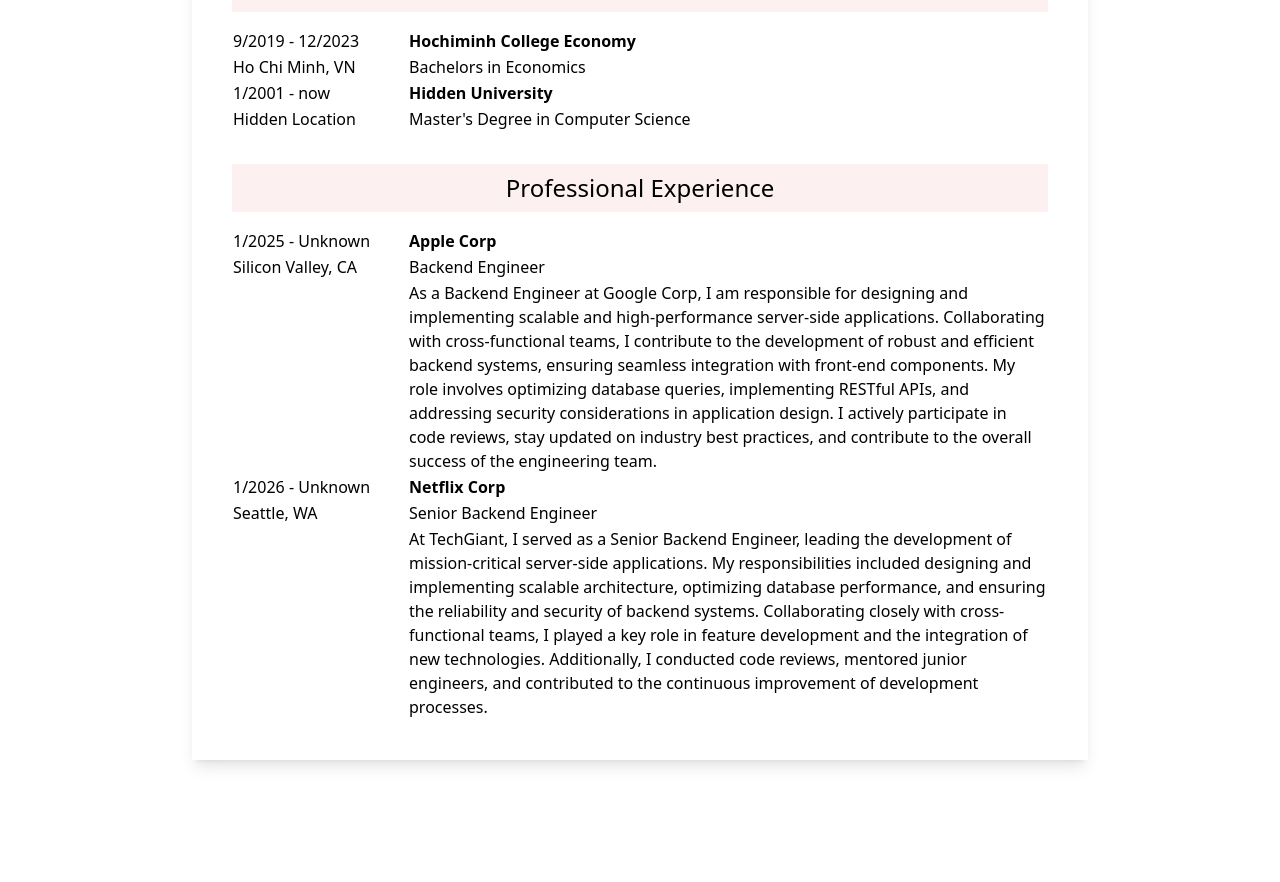
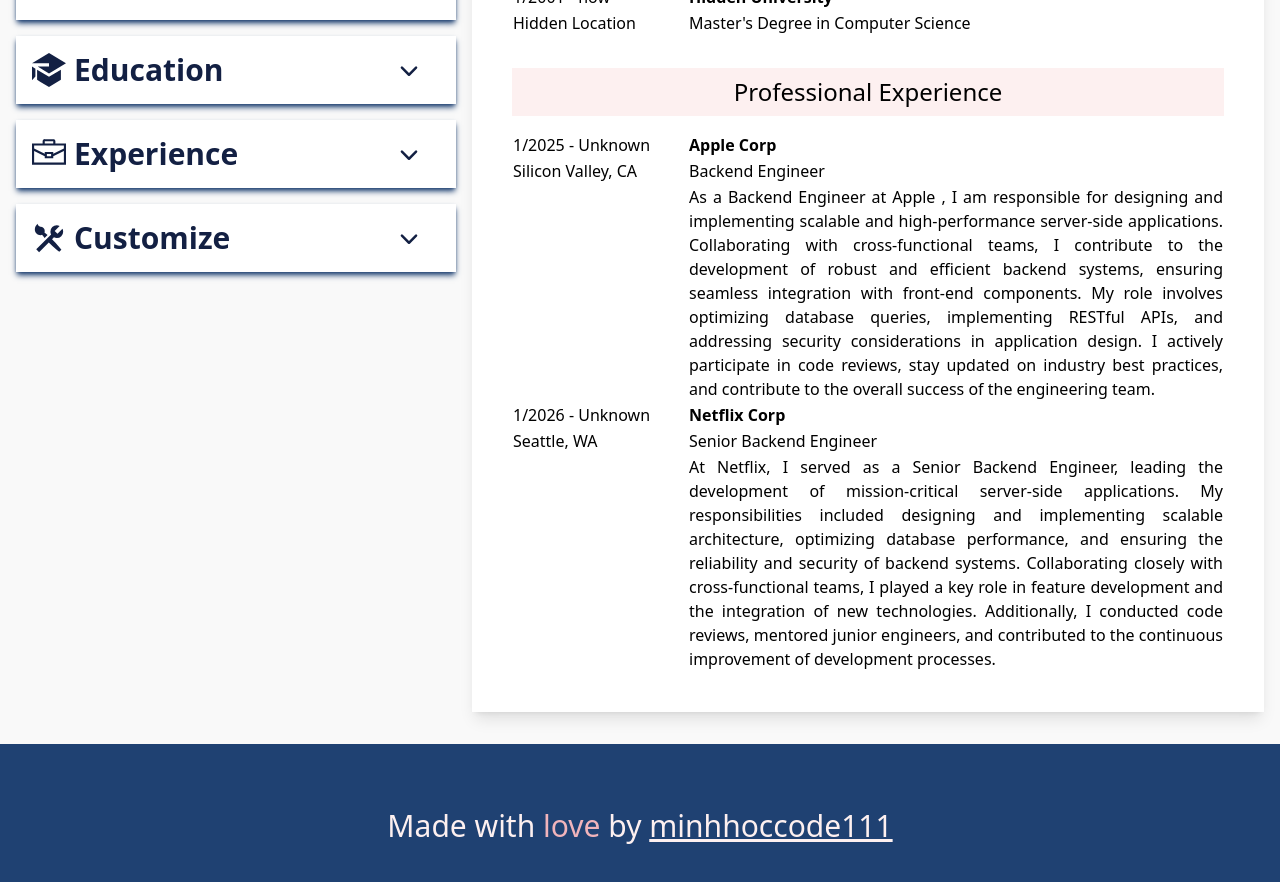
Before and after one commit to minhhoccode111/cv-application-top, a React (Vite) app: page / in a window 1280 px wide. Shown: the part 580-1462 px from the top of the page. Before the commit the page ends 1372 px from the top, so only its background shows below. Built offline with nearby package versions, Linux system fonts and the light colour scheme.

Commit message:
Finish project functionalities and styles

```diff
--- a/index.html
+++ b/index.html
@@ -10,7 +10,7 @@
     <title>CV Application</title>
   </head>
   <body>
-    <div id="root" class="p-4 container mx-auto"></div>
+    <div id="root" class=""></div>
 
     <script type="module" src="/src/main.jsx"></script>
   </body>
--- a/src/App.css
+++ b/src/App.css
@@ -1,3 +1,40 @@
 html {
-  /* background-color: black; */
+  background-color: rgb(249, 249, 249);
 }
+
+span.loading {
+  height: 30px;
+  width: 30px;
+  background: #fff;
+  border-radius: 50%;
+  border: 2px solid #132043;
+  border-top-color: #fff;
+  border-bottom-color: #fff;
+  animation: spinner3 800ms ease infinite;
+}
+
+@keyframes spinner3 {
+  to {
+    transform: rotate(360deg);
+  }
+}
+
+button.shadow-custom {
+  color: #132043;
+  background-color: #ffffff;
+  border: 1px solid #132043;
+  border-radius: 4px;
+  padding: 8px 15px;
+  cursor: pointer;
+  /* height: 32px; */
+  font-size: 14px;
+  transition: all 0.2s ease-in-out;
+}
+.shadow-custom:hover,
+.shadow-custom:focus {
+  box-shadow:
+    1px 1px #1f4172,
+    2px 2px #1f4172,
+    3px 3px #1f4172;
+  transform: translateX(-3px);
+}
--- a/src/App.jsx
+++ b/src/App.jsx
@@ -38,26 +38,8 @@
   }
 };
 const Display = ({ name, email, phone, address, educationItems, experienceItems }) => {
-  return (
-    <section className="my-4 mx-auto max-w-4xl shadow-lg">
-      {/* header in display section is based on personal's info */}
-      <header className={'px-4 bg-darker text-light' + ' ' + (name === '' ? 'py-11' : 'py-6')}>
-        <h1 className="text-center text-4xl">{name}</h1>
-        <h2 className="py-2 flex items-center justify-center gap-2 text-xl">
-          {email !== '' ? <Icon.Email color={'#FDF0F0'} height={'24px'} width={'24px'} /> : null}
-          {email}
-        </h2>
-        <h2 className="py-2 flex items-center justify-center gap-2 text-xl">
-          {phone !== '' ? <Icon.Phone color={'#FDF0F0'} height={'24px'} width={'24px'} /> : null}
-          {phone}
-        </h2>
-        <h2 className="py-2 flex items-center justify-center gap-2 text-xl">
-          {address !== '' ? <Icon.Location color={'#FDF0F0'} height={'24px'} width={'24px'} /> : null}
-          {address}
-        </h2>
-      </header>
-      {/* display education section */}
-      <article className={'pt-8 px-8 pb-2'}>
+  const JSXEducation = educationItems.length !== 0 && educationItems.some((item) => !item.isHidden) && (
+    <>
       <header className="bg-light m-2">
         <h2 className="text-center text-2xl p-2">Education</h2>
       </header>
@@ -84,9 +66,10 @@
           );
         })}
       </div>
-      </article>
-      {/* display experience section */}
-      <article className={'pt-2 pb-8 px-8'}>
+    </>
+  );
+  const JSXExperience = experienceItems.length !== 0 && experienceItems.some((item) => !item.isHidden) && (
+    <>
       <header className="bg-light m-2">
         <h2 className="text-center text-2xl p-2">Professional Experience</h2>
       </header>
@@ -110,21 +93,44 @@
                 </tr>
                 <tr>
                   <td>{null}</td>
-                    <td>{item.description}</td>
+                  <td className="text-justify">{item.description}</td>
                 </tr>
               </tbody>
             </table>
           );
         })}
       </div>
-      </article>
+    </>
+  );
+  return (
+    <section className="my-4 mx-auto max-w-4xl shadow-lg min-h-screen bg-white min-w-full">
+      {/* header in display section is based on personal's info */}
+      <header className={'px-4 bg-darker text-light' + ' ' + (name === '' ? 'py-11' : 'py-6')}>
+        <h1 className="text-center text-4xl">{name}</h1>
+        <h2 className="py-2 flex items-center justify-center gap-2 text-xl">
+          {email !== '' ? <Icon.Email color={'#FDF0F0'} height={'24px'} width={'24px'} /> : null}
+          {email}
+        </h2>
+        <h2 className="py-2 flex items-center justify-center gap-2 text-xl">
+          {phone !== '' ? <Icon.Phone color={'#FDF0F0'} height={'24px'} width={'24px'} /> : null}
+          {phone}
+        </h2>
+        <h2 className="py-2 flex items-center justify-center gap-2 text-xl">
+          {address !== '' ? <Icon.Location color={'#FDF0F0'} height={'24px'} width={'24px'} /> : null}
+          {address}
+        </h2>
+      </header>
+      {/* display education section */}
+      <article className={'pt-8 px-8 pb-2'}>{JSXEducation}</article>
+      {/* display experience section */}
+      <article className={'pt-2 pb-8 px-8'}>{JSXExperience}</article>
     </section>
   );
 };
 const Personal = ({ name, email, phone, address, inputOnChangeCb, currentOpenSection, toggleOpenThisSection }) => {
   const isThisSectionOpened = currentOpenSection === 'personal';
   return (
-    <section className="shadow-md shadow-dark max-w-md mx-auto my-4 text-darker relative">
+    <section className="shadow-md shadow-dark max-w-md mx-auto my-4 text-darker relative bg-white">
       <header tabIndex={0} className="p-4 cursor-pointer" onClick={toggleOpenThisSection} onKeyDown={(e) => e.key === 'Enter' && e.target.click()}>
         <h1 className="flex items-center gap-2 text-3xl font-bold bg-white">
           <Icon.Personal height={'34px'} width={'34px'} /> Personal
@@ -176,17 +182,10 @@
         <Input placeholder={'Enter End Date'} label={'End Date'} value={valueOfInputsInForm.endDate} infoType={'endDate'} inputOnChangeCb={updateValueOfInputsInForm} />
         <Input placeholder={'Enter Location'} label={'Location'} value={valueOfInputsInForm.location} infoType={'location'} inputOnChangeCb={updateValueOfInputsInForm} />
         <div className="flex justify-evenly px-2 py-4">
-          <button
-            className={'text-darker bg-white hover:bg-darker hover:text-white hover:shadow-red hover:shadow-md transition-colors rounded-lg hover:scale-105 py-2 px-4 border border-darker'}
-            onClick={updateIsDisplayForm}
-            type="button"
-          >
+          <button className="shadow-custom" onClick={updateIsDisplayForm} type="button">
             Cancel
           </button>
-          <button
-            className={'text-darker bg-white hover:bg-darker hover:text-white hover:shadow-green hover:shadow-md transition-colors rounded-lg hover:scale-105 py-2 px-4 border border-darker'}
-            type="submit"
-          >
+          <button className="shadow-custom" type="submit">
             Save
           </button>
         </div>
@@ -201,7 +200,7 @@
               <p>{item.school.length > 41 ? item.school.slice(0, 41) + '...' : item.school}</p>
               <div className="flex items-center gap-2">
                 <ToggleButton iconType={'eye'} isOpen={item.isHidden} buttonOnClickCb={() => toggleHiddenEducationItem(item.id)} />
-                <button onClick={() => deleteEducationItem(item.id)}>
+                <button className="hover:scale-125 transition-transform" onClick={() => deleteEducationItem(item.id)}>
                   <Icon.Delete color={'#a00'} width={'30px'} height={'30px'} />
                 </button>
               </div>
@@ -209,7 +208,7 @@
           ))}
         </ul>
         <div className="flex justify-center p-2">
-          <button onClick={updateIsDisplayForm} className="">
+          <button className="hover:scale-125 transition-transform" onClick={updateIsDisplayForm}>
             <Icon.Add width={'30px'} height={'30px'} />
           </button>
         </div>
@@ -217,7 +216,7 @@
     );
   }
   return (
-    <section className="shadow-md shadow-dark max-w-md mx-auto my-4 text-darker relative">
+    <section className="shadow-md shadow-dark max-w-md mx-auto my-4 text-darker relative bg-white">
       <header className="p-4 cursor-pointer" tabIndex={0} onClick={toggleOpenThisSection} onKeyDown={(e) => e.key === 'Enter' && e.target.click()}>
         <h1 className="flex items-center gap-2 text-3xl font-bold bg-white">
           <Icon.Education height={'34px'} width={'34px'} /> Education
@@ -265,17 +264,10 @@
         <Input placeholder={'Enter Location'} label={'Location'} value={valueOfInputsInForm.location} infoType={'location'} inputOnChangeCb={updateValueOfInputsInForm} />
         <Input placeholder={'Enter Job Description'} label={'Description'} value={valueOfInputsInForm.description} infoType={'description'} inputOnChangeCb={updateValueOfInputsInForm} />
         <div className="flex justify-evenly px-2 py-4">
-          <button
-            className={'text-darker bg-white hover:bg-darker hover:text-white hover:shadow-red hover:shadow-md transition-colors rounded-lg hover:scale-105 py-2 px-4 border border-darker'}
-            onClick={updateIsDisplayForm}
-            type="button"
-          >
+          <button className="shadow-custom" onClick={updateIsDisplayForm} type="button">
             Cancel
           </button>
-          <button
-            className={'text-darker bg-white hover:bg-darker hover:text-white hover:shadow-green hover:shadow-md transition-colors rounded-lg hover:scale-105 py-2 px-4 border border-darker'}
-            type="submit"
-          >
+          <button className="shadow-custom" type="submit">
             Save
           </button>
         </div>
@@ -290,7 +282,7 @@
               <p>{item.companyName.length > 41 ? item.companyName.slice(0, 41) + '...' : item.companyName}</p>
               <div className="flex items-center gap-2">
                 <ToggleButton iconType={'eye'} isOpen={item.isHidden} buttonOnClickCb={() => toggleHiddenExperienceItem(item.id)} />
-                <button onClick={() => deleteExperienceItem(item.id)}>
+                <button className="hover:scale-125 transition-transform" onClick={() => deleteExperienceItem(item.id)}>
                   <Icon.Delete color={'#a00'} width={'30px'} height={'30px'} />
                 </button>
               </div>
@@ -298,7 +290,7 @@
           ))}
         </ul>
         <div className="flex justify-center p-2">
-          <button onClick={updateIsDisplayForm} className="">
+          <button className="hover:scale-125 transition-transform" onClick={updateIsDisplayForm}>
             <Icon.Add width={'30px'} height={'30px'} />
           </button>
         </div>
@@ -306,7 +298,7 @@
     );
   }
   return (
-    <section className="shadow-md shadow-dark max-w-md mx-auto my-4 text-darker relative">
+    <section className="shadow-md shadow-dark max-w-md mx-auto my-4 text-darker relative bg-white">
       <header className="p-4 cursor-pointer" tabIndex={0} onClick={toggleOpenThisSection} onKeyDown={(e) => e.key === 'Enter' && e.target.click()}>
         <h1 className="flex items-center gap-2 text-3xl font-bold bg-white">
           <Icon.Experience height={'34px'} width={'34px'} /> Experience
@@ -319,27 +311,46 @@
     </section>
   );
 };
+const Customize = ({ currentOpenSection, toggleOpenThisSection, loadExample, clearResume }) => {
+  const isThisSectionOpened = currentOpenSection === 'customize';
+  return (
+    <section className="shadow-md shadow-dark max-w-md mx-auto my-4 text-darker relative bg-white">
+      <header tabIndex={0} className="p-4 cursor-pointer" onClick={toggleOpenThisSection} onKeyDown={(e) => e.key === 'Enter' && e.target.click()}>
+        <h1 className="flex items-center gap-2 text-3xl font-bold bg-white">
+          <Icon.Customize height={'34px'} width={'34px'} /> Customize
+        </h1>
+        <div className={'absolute right-0 top-0 p-4 mx-4'}>
+          <ToggleButton isOpen={isThisSectionOpened} buttonOnClickCb={toggleOpenThisSection} />
+        </div>
+      </header>
+      <div className={'p-4' + (isThisSectionOpened ? ' block' : ' hidden')}>
+        <div className="flex items-center justify-evenly">
+          <button className="flex items-center justify-center shadow-custom gap-2" onClick={clearResume}>
+            <Icon.Delete color={'#a00'} width={'30px'} height={'30px'} /> Clear Resume
+          </button>
+          <button className="flex items-center justify-center shadow-custom gap-2" onClick={loadExample}>
+            <span className="loading"></span>
+            Load Example
+          </button>
+        </div>
+        <div className="flex items-center justify-center mt-2">
+          <button className="flex items-center justify-center shadow-custom gap-2">
+            <Icon.Download color={'#a00'} width={'30px'} height={'30px'} /> Download Resume
+          </button>
+        </div>
+      </div>
+    </section>
+  );
+};
 export const App = () => {
-  // state to store and change which section is opened
-  const [currentOpenSection, setCurrentOpenSection] = useState('null');
-  const updateCurrentOpenSection = (newCurrentOpen) => (newCurrentOpen === currentOpenSection ? setCurrentOpenSection(null) : setCurrentOpenSection(newCurrentOpen));
-
-  // state to store and change personal section's values
-  const [personalInfo, setPersonalInfo] = useState({
+  // default content
+  const defaultPersonalInfo = {
     name: 'Dang Hoang Minh',
     email: 'minhhoccode111@gmail.com',
     phone: '+84 123123123',
     address: 'District 10, Ho Chi Minh city, Viet Nam',
-  });
-  const updatePersonalInfoOnInputChange = (type, value) => setPersonalInfo({ ...personalInfo, [type]: value });
-
-  // state to store and change education section's values
-  // interact with value of inputs in form in education
-  const [valueOfInputsInFormInEducation, setValueOfInputsInFormInEducation] = useState({ school: '', degree: '', startDate: '', endDate: '', location: '' });
-  const resetValueOfInputsInFormInEducation = () => setValueOfInputsInFormInEducation({ school: '', degree: '', startDate: '', endDate: '', location: '' });
-  const updateValueOfInputsInFormInEducation = (type, value) => setValueOfInputsInFormInEducation({ ...valueOfInputsInFormInEducation, [type]: value });
-  // add item to education items list on form submit and delete when click button on displayed item
-  const [educationItems, setEducationItems] = useState([
+  };
+  const defaultEducationItems = [
     {
       school: 'Hochiminh College Economy',
       degree: 'Bachelors in Economics',
@@ -367,7 +378,58 @@
       isHidden: true,
       id: uuid(),
     },
-  ]);
+  ];
+  const defaultExperienceItems = [
+    {
+      companyName: 'Apple Corp',
+      positionTitle: 'Backend Engineer',
+      startDate: '1/2025',
+      endDate: 'Unknown',
+      location: 'Silicon Valley, CA',
+      description:
+        'As a Backend Engineer at Apple , I am responsible for designing and implementing scalable and high-performance server-side applications. Collaborating with cross-functional teams, I contribute to the development of robust and efficient backend systems, ensuring seamless integration with front-end components. My role involves optimizing database queries, implementing RESTful APIs, and addressing security considerations in application design. I actively participate in code reviews, stay updated on industry best practices, and contribute to the overall success of the engineering team.',
+      isHidden: false,
+      id: uuid(),
+    },
+    {
+      companyName: 'Netflix Corp',
+      positionTitle: 'Senior Backend Engineer',
+      startDate: '1/2026',
+      endDate: 'Unknown',
+      location: 'Seattle, WA',
+      description:
+        'At Netflix, I served as a Senior Backend Engineer, leading the development of mission-critical server-side applications. My responsibilities included designing and implementing scalable architecture, optimizing database performance, and ensuring the reliability and security of backend systems. Collaborating closely with cross-functional teams, I played a key role in feature development and the integration of new technologies. Additionally, I conducted code reviews, mentored junior engineers, and contributed to the continuous improvement of development processes.',
+      isHidden: false,
+      id: uuid(),
+    },
+    {
+      companyName: 'Google Corp',
+      positionTitle: 'Backend Software Engineer',
+      startDate: '1/2027',
+      endDate: 'Unknown',
+      location: 'San Francisco, CA',
+      description:
+        'As a Backend Software Engineer at Google , I contribute to the development of scalable and efficient server-side applications. Working in an agile environment, I collaborate with a dynamic team to design and implement robust backend solutions. My role involves optimizing database queries, building RESTful APIs, and ensuring the seamless integration of frontend and backend components. I actively participate in code refactoring, performance tuning, and troubleshooting to deliver high-quality software. Additionally, I stay updated on industry trends and incorporate best practices into the development lifecycle.',
+      isHidden: true,
+      id: uuid(),
+    },
+  ];
+
+  // state to store and change which section is opened
+  const [currentOpenSection, setCurrentOpenSection] = useState('personal');
+  const updateCurrentOpenSection = (newCurrentOpen) => (newCurrentOpen === currentOpenSection ? setCurrentOpenSection(null) : setCurrentOpenSection(newCurrentOpen));
+
+  // state to store and change personal section's values
+  const [personalInfo, setPersonalInfo] = useState(defaultPersonalInfo);
+  const updatePersonalInfoOnInputChange = (type, value) => setPersonalInfo({ ...personalInfo, [type]: value });
+
+  // state to store and change education section's values
+  // interact with value of inputs in form in education
+  const [valueOfInputsInFormInEducation, setValueOfInputsInFormInEducation] = useState({ school: '', degree: '', startDate: '', endDate: '', location: '' });
+  const resetValueOfInputsInFormInEducation = () => setValueOfInputsInFormInEducation({ school: '', degree: '', startDate: '', endDate: '', location: '' });
+  const updateValueOfInputsInFormInEducation = (type, value) => setValueOfInputsInFormInEducation({ ...valueOfInputsInFormInEducation, [type]: value });
+  // add item to education items list on form submit and delete when click button on displayed item
+  const [educationItems, setEducationItems] = useState(defaultEducationItems);
   const formOnSubmitCbInEducation = (e) => {
     e.preventDefault();
     setEducationItems([...educationItems, { ...valueOfInputsInFormInEducation, id: uuid(), isHidden: false }]);
@@ -390,41 +452,7 @@
   const resetValueOfInputsInFormInExperience = () => setValueOfInputsInFormInExperience({ companyName: '', positionTitle: '', startDate: '', endDate: '', location: '', description: '' });
   const updateValueOfInputsInFormInExperience = (type, value) => setValueOfInputsInFormInExperience({ ...valueOfInputsInFormInExperience, [type]: value });
   // add item to education items list on form submit and delete when click button on displayed item
-  const [experienceItems, setExperienceItems] = useState([
-    {
-      companyName: 'Apple Corp',
-      positionTitle: 'Backend Engineer',
-      startDate: '1/2025',
-      endDate: 'Unknown',
-      location: 'Silicon Valley, CA',
-      description:
-        'As a Backend Engineer at Google Corp, I am responsible for designing and implementing scalable and high-performance server-side applications. Collaborating with cross-functional teams, I contribute to the development of robust and efficient backend systems, ensuring seamless integration with front-end components. My role involves optimizing database queries, implementing RESTful APIs, and addressing security considerations in application design. I actively participate in code reviews, stay updated on industry best practices, and contribute to the overall success of the engineering team.',
-      isHidden: false,
-      id: uuid(),
-    },
-    {
-      companyName: 'Netflix Corp',
-      positionTitle: 'Senior Backend Engineer',
-      startDate: '1/2026',
-      endDate: 'Unknown',
-      location: 'Seattle, WA',
-      description:
-        'At TechGiant, I served as a Senior Backend Engineer, leading the development of mission-critical server-side applications. My responsibilities included designing and implementing scalable architecture, optimizing database performance, and ensuring the reliability and security of backend systems. Collaborating closely with cross-functional teams, I played a key role in feature development and the integration of new technologies. Additionally, I conducted code reviews, mentored junior engineers, and contributed to the continuous improvement of development processes.',
-      isHidden: false,
-      id: uuid(),
-    },
-    {
-      companyName: 'Google Corp',
-      positionTitle: 'Backend Software Engineer',
-      startDate: '1/2027',
-      endDate: 'Unknown',
-      location: 'San Francisco, CA',
-      description:
-        'As a Backend Software Engineer at InnoTech Solutions, I contribute to the development of scalable and efficient server-side applications. Working in an agile environment, I collaborate with a dynamic team to design and implement robust backend solutions. My role involves optimizing database queries, building RESTful APIs, and ensuring the seamless integration of frontend and backend components. I actively participate in code refactoring, performance tuning, and troubleshooting to deliver high-quality software. Additionally, I stay updated on industry trends and incorporate best practices into the development lifecycle.',
-      isHidden: true,
-      id: uuid(),
-    },
-  ]);
+  const [experienceItems, setExperienceItems] = useState(defaultExperienceItems);
   const formOnSubmitCbInExperience = (e) => {
     e.preventDefault();
     setExperienceItems([...experienceItems, { ...valueOfInputsInFormInExperience, id: uuid(), isHidden: false }]);
@@ -439,10 +467,31 @@
     );
   };
   const deleteExperienceItemInExperience = (deletedId) => {
-    setExperienceItems(educationItems.filter((item) => item.id !== deletedId));
+    setExperienceItems(experienceItems.filter((item) => item.id !== deletedId));
+  };
+  // state to customize resume
+  const clearResume = () => {
+    setPersonalInfo({ name: '', email: '', address: '', phone: '' });
+    setEducationItems([]);
+    setExperienceItems([]);
+  };
+  const loadExample = () => {
+    setPersonalInfo(defaultPersonalInfo);
+    setEducationItems(defaultEducationItems);
+    setExperienceItems(defaultExperienceItems);
   };
   return (
-    <main id="wrapper" className="min-h-screen">
+    <>
+      <header className="p-12 bg-dark text-light flex items-baseline justify-between">
+        <h1 className="text-4xl md:text-5xl lg:text-6xl">CV Application</h1>
+        <a href="https://github.com/minhhoccode111/cv-application-top" target="_blank" rel="noreferrer" className="flex items-center justify-center gap-2 underline hover:no-underline">
+          <Icon.Github color="#fff" width="30px" height="30px" />
+          <p>View on Github</p>
+        </a>
+      </header>
+
+      <main id="wrapper" className="min-h-screen xl:flex justify-evenly gap-4 p-4">
+        <div className="min-w-[440px]">
           <Personal {...personalInfo} inputOnChangeCb={updatePersonalInfoOnInputChange} currentOpenSection={currentOpenSection} toggleOpenThisSection={() => updateCurrentOpenSection('personal')} />
           <Education
             educationItems={educationItems}
@@ -466,7 +515,20 @@
             toggleHiddenExperienceItem={toggleHiddenExperienceItemInExperience}
             toggleOpenThisSection={() => updateCurrentOpenSection('experience')}
           />
+          <Customize clearResume={clearResume} loadExample={loadExample} currentOpenSection={currentOpenSection} toggleOpenThisSection={() => updateCurrentOpenSection('customize')} />
+        </div>
+        <div className="min-w-[780px]">
           <Display {...personalInfo} educationItems={educationItems} experienceItems={experienceItems} />
+        </div>
       </main>
+      <footer className="p-16 bg-dark text-light text-3xl text-center">
+        <p>
+          Made with <span className="text-pink">love</span> by{' '}
+          <a href="https://github.com/minhhoccode111" target="_blank" rel="noreferrer" className="underline hover:no-underline">
+            minhhoccode111
+          </a>
+        </p>
+      </footer>
+    </>
   );
 };
```
Lines whose indentation alone changed are shown as unchanged.
